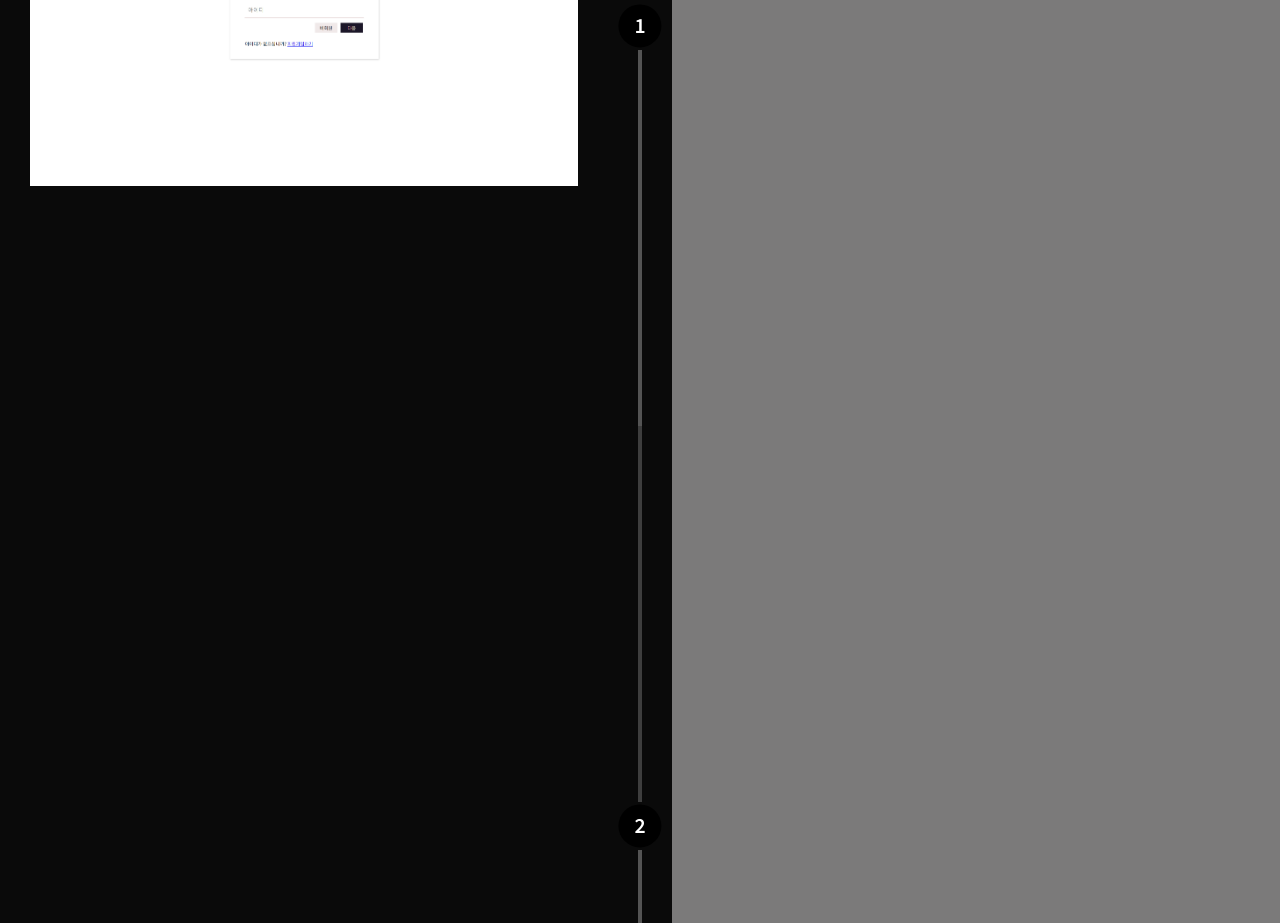
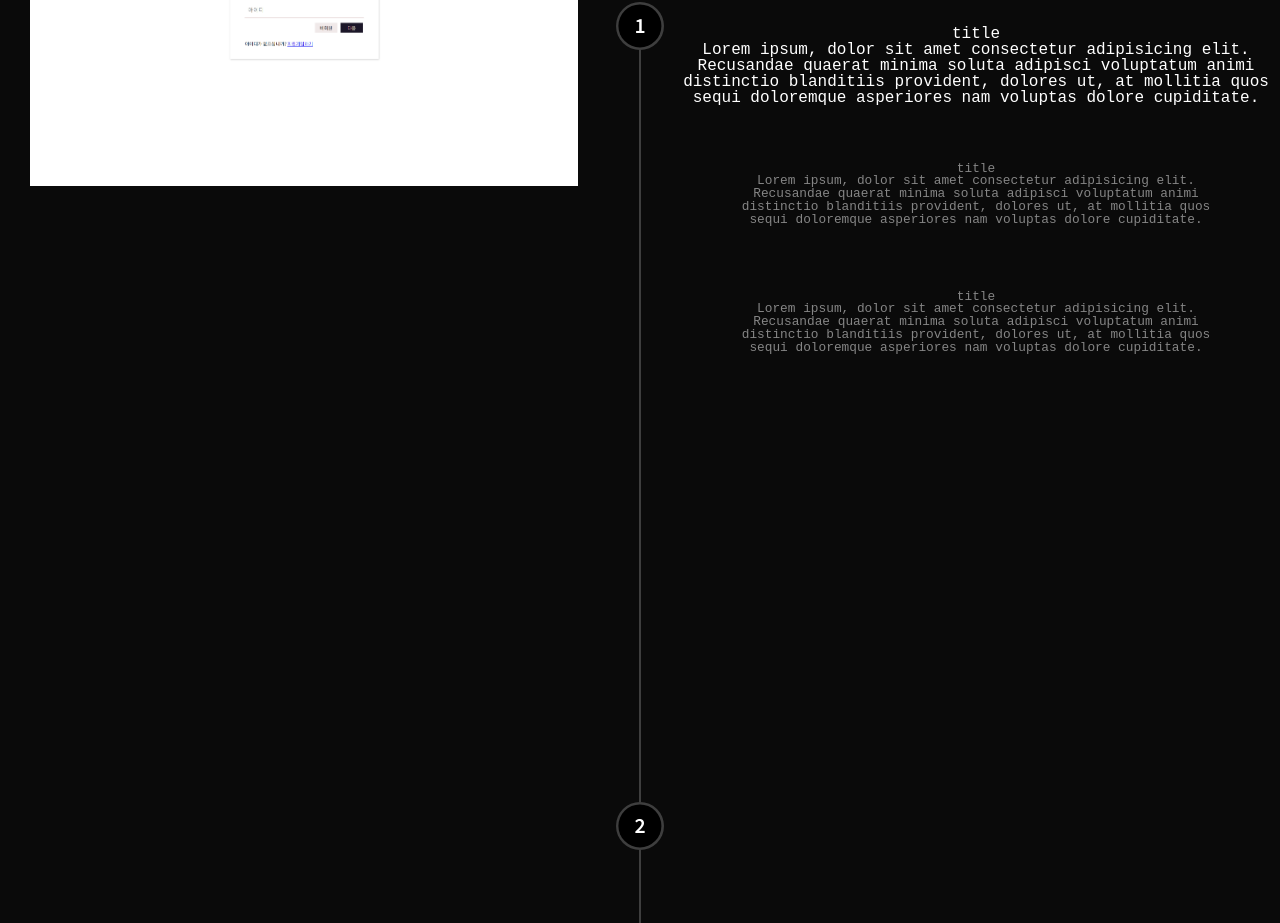
Before and after one commit to ki2183/my-Portfolio-site, a React (Create React App) app: page / in a window 1280 px wide. Shown: the part 1877-2800 px from the top of the page. Built offline with nearby package versions, Linux system fonts and the light colour scheme.

Commit message:
remake-portfolio

```diff
--- a/src/PAGE/mainPage/mainPage.tsx
+++ b/src/PAGE/mainPage/mainPage.tsx
@@ -10,25 +10,11 @@ import { useEffect, useState } from "react"
 
 function MainPage(){
 
-    const [ProjectView_jsx,setProjectView_JSX] = useState(<ProjectView/>)
-
-    const reRender = () =>{
-      setProjectView_JSX(<ProjectView/>)
-    }
-
-    useEffect(()=>{
-      window.addEventListener('resize',reRender)
-      return()=>{
-        window.removeEventListener('resize',reRender)
-      }
-    },[])
-
     return <InitialFrame>
         <MainBanner/>
         <MySkillTree/>
         {/* <ProejctInfo/> */}
         <ProjectView/>
-        {/* {ProjectView_jsx} */}
         <div style={{height:"50rem"}}></div>
     </InitialFrame>
   }
--- a/src/PAGE/mainPage/projectView/projectView.scss
+++ b/src/PAGE/mainPage/projectView/projectView.scss
@@ -59,15 +59,16 @@ $border-color:white;
     display: flex;
     flex-direction: column;
     align-items: center;
-    &>div:nth-child(1){
-        width: 4px;
+    &>div:nth-child(1),&>div:nth-child(3){
+        width: 2px;
         height: calc( 50% - 24px );
         background-color: rgba(148, 148, 148, 0.377);
         display: flex;
         align-items: center;
         justify-content: center;
+        overflow: hidden;
         &>div{
-            width: 50%;
+            width: 2px;
             height: 100%;
             background-color: $border-color;
         }
@@ -76,7 +77,7 @@ $border-color:white;
         width: 48px;
         height: 48px;
         border-radius: 100%;
-        // background-color: $border-color;
+        background-color: rgba(148, 148, 148, 0.377);
         position: relative;
         overflow: hidden;
         &>div:first-child{
@@ -99,16 +100,16 @@ $border-color:white;
                 font-size: 1.2rem;
         }
     }
-    &>div:nth-child(3){
-        width: 4px;
-        height: calc( 50% - 24px );
-        background-color: rgba(148, 148, 148, 0.537);
-        &>div{
-            width: 50%;
-            height: 100%;
-            background-color: $border-color;
-        }
-    }
+    // &>div:nth-child(3){
+    //     width: 4px;
+    //     height: calc( 50% - 24px );
+    //     background-color: rgba(148, 148, 148, 0.377);
+    //     &>div{
+    //         width: 50%;
+    //         height: 100%;
+    //         background-color: $border-color;
+    //     }
+    // }
 
 }.projectView-line:first-child{
     &>div:first-child{
@@ -130,12 +131,16 @@ $border-color:white;
 .frame-projectView-info{
     width: 100%;
     height: auto;
-    background-color: rgb(123, 122, 122);
+    // background-color: rgb(123, 122, 122);
     display: flex;
     flex-direction: column;
     &>div{
-        width: 100%;
-        height: 100vh;
+        // position: absolute;
+        // width: 100%;
+        // height: 100vh;
+        // gap:1rem;
+        // opacity: 1;
+        gap: 2rem;
     }
 }
 
--- a/src/PAGE/mainPage/projectView/projectView.tsx
+++ b/src/PAGE/mainPage/projectView/projectView.tsx
@@ -15,13 +15,11 @@ function ProjectView(){
         w:0,
         h:0
     })
+    const [pageNum,setPageNum] = useState<number>(0)
     const bdFstRef = useRef<Array<HTMLDivElement|null>>([])
     const bdSecRef = useRef<Array<HTMLDivElement|null>>([])
     const bdTrdRef = useRef<Array<HTMLDivElement|null>>([])
-    const fstAnimationTime = 2
-    const secAnimationTime = 0.5
-    const trdAnimationTime = 2
-    const TotalAnimationTime = fstAnimationTime + secAnimationTime + trdAnimationTime
+    const informationRef = useRef<Array<HTMLDivElement|null>>([])
 
     const arr = ["","",""]
 
@@ -31,10 +29,11 @@ function ProjectView(){
         setWH({w:width,h:height})
     }
 
+    const infoDivHeight = informationRef.current[0]?.clientHeight
 
     useEffect(()=>{
+        getWH()
         window.addEventListener('resize',getWH)
-        console.log(bdFstRef.current)
         return ()=>{
             window.removeEventListener('resize',getWH)
         }
@@ -45,79 +44,34 @@ function ProjectView(){
 
         gsap.set([".fst-line",".sec-line",".trd-line"],{
             scaleY:1,
+            scaleX:1,
             transformOrigin:"top"
         })
 
-        // gsap.set([bdTrdRef.current],{
-        //     scaleY:1,
-        //     transformOrigin:"top"
-        // })
-
-        // tl.from(`.sec-line:nth-child(1)`,{
-        //     scaleY:0,
-        //     duration:0.05,
-        // },0)
-        // tl.from(`.trd-line:nth-child(1)`,{
-        //     scaleY:0,
-        //     duration:2,
-        // },0.05)
-
-        // tl.from(`.fst-line:nth-child(1)`,{
-        //     scaleY:0,
-        //     duration:2,
-        // },2.05)
-        // tl.from(`.sec-line:nth-child(2)`,{
-        //     scaleY:0,
-        //     duration:0.05,
-        // },4.1)
-        // tl.from(`.trd-line:nth-child(2)`,{
-        //     scaleY:0,
-        //     duration:2,
-        // },6.1)
-
-        // tl.from(`.fst-line:nth-child(2)`,{
-        //     scaleY:0,
-        //     duration:fstAnimationTime,
-        // },0)
-        // tl.from(`.sec-line:nth-child(3)`,{
-        //     scaleY:0,
-        //     duration:secAnimationTime,
-        // },0)
-        // tl.from(`.trd-line:nth-child(3)`,{
-        //     scaleY:0,
-        //     duration:trdAnimationTime,
-        // },2.5)
-
-        tl.from(bdSecRef.current[0],{
-            scaleY:0,
-            duration:0.05,
-        })
-        tl.from(bdTrdRef.current[0],{
+        for(let i = 0; i<3; i++){
+            if(i !== 0)
+                tl.from(bdFstRef.current[i],{
                     scaleY:0,
                     duration:2,
                 })
-        tl.from(bdFstRef.current[1],{
-            scaleY:0,
-            duration:2,
-        })
-        tl.from(bdSecRef.current[1],{
+            tl.from(bdSecRef.current[i],{
                 scaleY:0,
                 duration:0.05,
+                onComplete:()=>{
+                    setPageNum(i)
+                },
+                onReverseComplete:()=>{
+                    setPageNum(i)
+                },
             })
-        tl.from(bdTrdRef.current[1],{
+            if(i !==3)
+                tl.from(bdTrdRef.current[i],{
                     scaleY:0,
-            duration:2,
+                    duration:2
                 })
-        tl.from(bdFstRef.current[2],{
-            scaleY:0,
-            duration:2,
-        })
-        tl.from(bdSecRef.current[2],{
-            scaleY:0,
-            duration:0.05,
-        })
+        }
 
-
+        const tl_info = gsap.timeline()
 
         ScrollTrigger.create({
             trigger:".frame-projectView-img",
@@ -125,7 +79,16 @@ function ProjectView(){
             scrub:1,
             start:"start start",
             end: `${ref.current?.clientHeight} ${window.innerHeight}`,
-            markers:true,
+            // markers:true,
+            pin:true,
+        })
+        ScrollTrigger.create({
+            trigger:".frame-projectView-info",
+            animation:tl_info,
+            scrub:1,
+            start:"start start",
+            end: `${ref.current?.clientHeight} ${window.innerHeight}`,
+            // markers:true,
             pin:true,
         })
     }
@@ -133,6 +96,8 @@ function ProjectView(){
     useGSAP(()=>{
         scrollTrigger_setup()
     },[])
+
+    useEffect(()=>{console.log(pageNum)},[pageNum])
 
     useGSAP(()=>{
 
@@ -150,6 +115,38 @@ function ProjectView(){
         }
         scroll_setup_async()
     },[wh.h])
+
+    useEffect(()=>{
+
+        const height =
+  informationRef.current[pageNum] && // 확인 1
+  informationRef.current[pageNum]!.clientHeight // 확인 2
+    ? informationRef.current[pageNum]!.clientHeight
+    : 0;
+        for(let i=0; i<3; i++){
+            if(i === pageNum)
+                gsap.to(informationRef.current[i],{
+                    duration:0.3,
+                    scale:1,
+                    opacity:1,
+                    ease:"power3.out"
+                })
+            else
+                gsap.to(informationRef.current[i],{
+                    duration:0.3,
+                    scale:0.8,
+                    opacity:0.5,
+                    ease:"power3.out"
+                })
+        }
+        gsap.to(".projectView-info",{
+            duration:0.3,
+            ease:"power3.out",
+            // y: pageNum === 0 ? (pageNum * -48 - 80) : 0
+            y: pageNum === 0 ? 0 :  (pageNum * -48 - 85)
+        })
+
+    },[pageNum])
 
     return (
         <div ref={ref} className="container-projectView">
@@ -203,9 +200,41 @@ function ProjectView(){
 
             </div>
             <div className="frame-projectView-info">
-                <div></div>
-                <div></div>
-                <div></div>
+                <div className="f-c-c-s projectView-info" style={{
+                    marginTop:wh.h/2,
+                    // marginTop:infoDivHeight ? wh.h/2 - infoDivHeight/2 : 0,
+                    gap:"48px"}}>
+                    <div className="f-c-c-c" ref={el => informationRef.current[0] = el}>
+                        <span>title</span>
+                        <div>
+
+                        </div>
+                        <div className="">
+                            Lorem ipsum, dolor sit amet consectetur adipisicing elit. Recusandae quaerat minima soluta adipisci voluptatum animi distinctio blanditiis provident, dolores ut, at mollitia quos sequi doloremque asperiores nam voluptas dolore cupiditate.
+                        </div>
+                    </div>
+
+                    <div className="f-c-c-c" ref={el => informationRef.current[1] = el}>
+                        <span>title</span>
+                        <div>
+
+                        </div>
+                        <div className="">
+                            Lorem ipsum, dolor sit amet consectetur adipisicing elit. Recusandae quaerat minima soluta adipisci voluptatum animi distinctio blanditiis provident, dolores ut, at mollitia quos sequi doloremque asperiores nam voluptas dolore cupiditate.
+                        </div>
+                    </div>
+
+                    <div className="f-c-c-c" ref={el => informationRef.current[2] = el}>
+                        <span>title</span>
+                        <div>
+
+                        </div>
+                        <div className="">
+                            Lorem ipsum, dolor sit amet consectetur adipisicing elit. Recusandae quaerat minima soluta adipisci voluptatum animi distinctio blanditiis provident, dolores ut, at mollitia quos sequi doloremque asperiores nam voluptas dolore cupiditate.
+                        </div>
+                    </div>
+                </div>
+
             </div>
         </div>
     )
```
Lines whose indentation alone changed are shown as unchanged.
